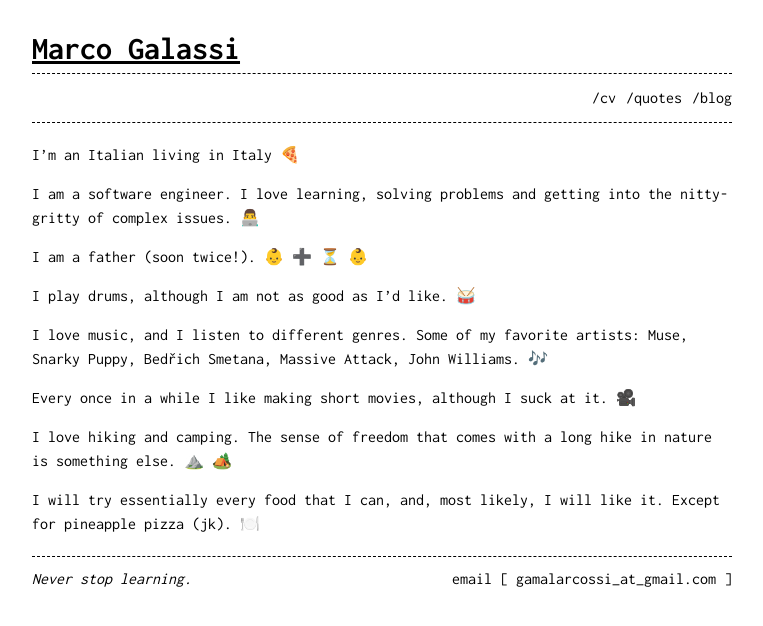
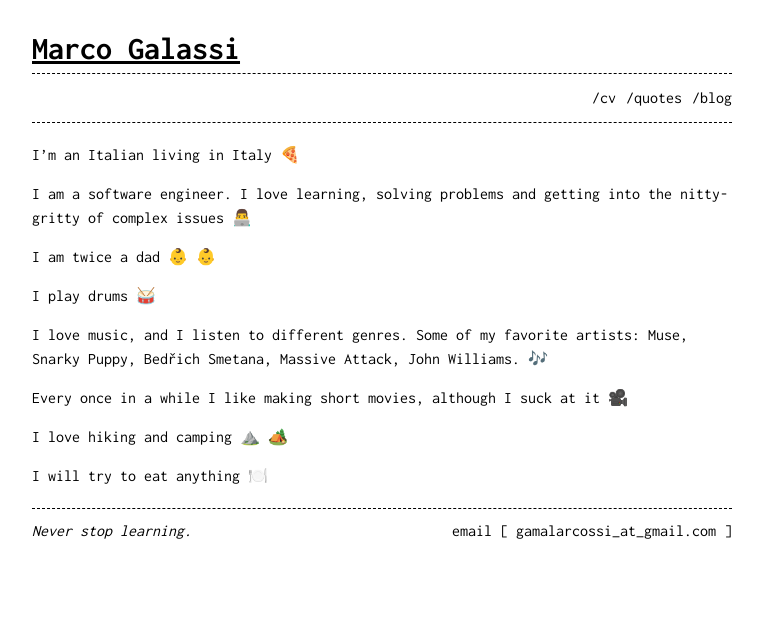
Before and after one commit to officer-rosmarino/officer-rosmarino.github.io, a Jekyll site: the page built from index.md, in a window 1280 px wide. Shown: the top 626 px of the page, without its empty margins (258-1021 px from the left). Built offline with Jekyll 4.4.1, drawn with Linux system fonts in a browser that asks for light colours; emoji names are drawn with the system emoji font.

```diff
--- a/index.md
+++ b/index.md
@@ -10,16 +10,16 @@ layout: home
 
 I'm an Italian living in Italy :pizza:
 
-I am a software engineer. I love learning, solving problems and getting into the nitty-gritty of complex issues. :man_technologist:
+I am a software engineer. I love learning, solving problems and getting into the nitty-gritty of complex issues :man_technologist:
 
-I am a father (soon twice!). :baby: :heavy_plus_sign: :hourglass_flowing_sand: :baby:
+I am twice a dad :baby: :baby:
 
-I play drums, although I am not as good as I'd like. :drum:
+I play drums :drum:
 
 I love music, and I listen to different genres. Some of my favorite artists: Muse, Snarky Puppy, Bedřich Smetana, Massive Attack, John Williams. :notes:
 
-Every once in a while I like making short movies, although I suck at it. :movie_camera:
+Every once in a while I like making short movies, although I suck at it :movie_camera:
 
-I love hiking and camping. The sense of freedom that comes with a long hike in nature is something else. :mountain: :camping:
+I love hiking and camping :mountain: :camping:
 
-I will try essentially every food that I can, and, most likely, I will like it. Except for pineapple pizza (jk). :plate_with_cutlery:
+I will try to eat anything :plate_with_cutlery:
```
Also changed, not shown: _drafts/dont_be_afraid_of_change.markdown (added, +9 -0 lines), _drafts/mysql_flag_costs_thousands.md (added, +7 -0 lines), _drafts/salary negotiation.md (added, +11 -0 lines).
